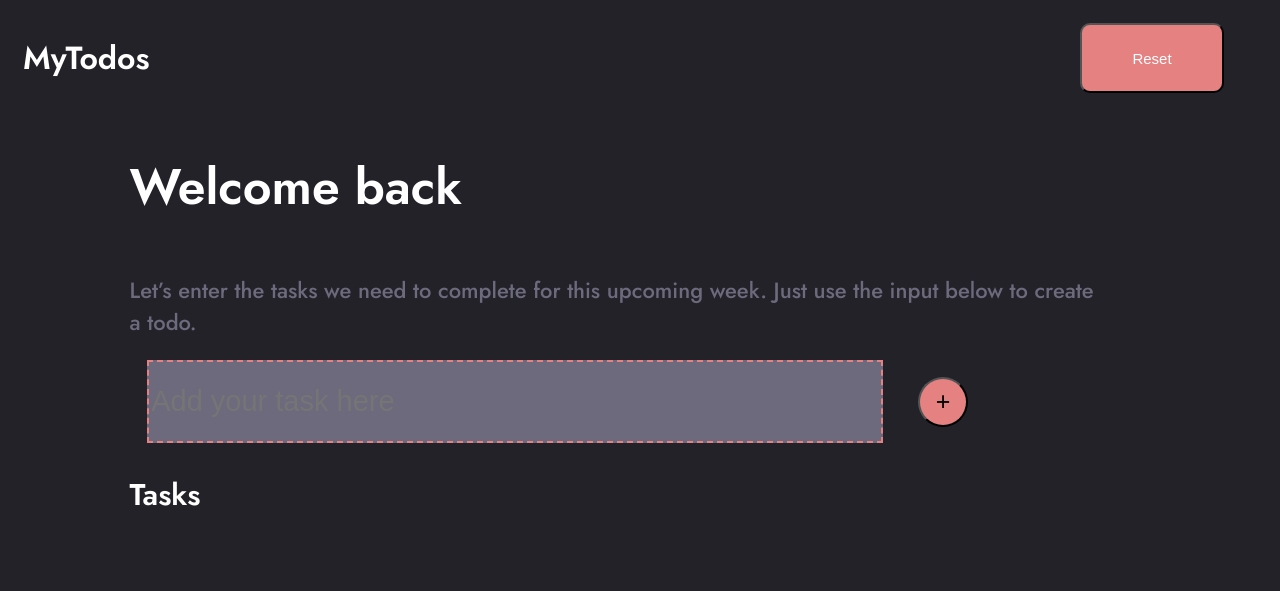
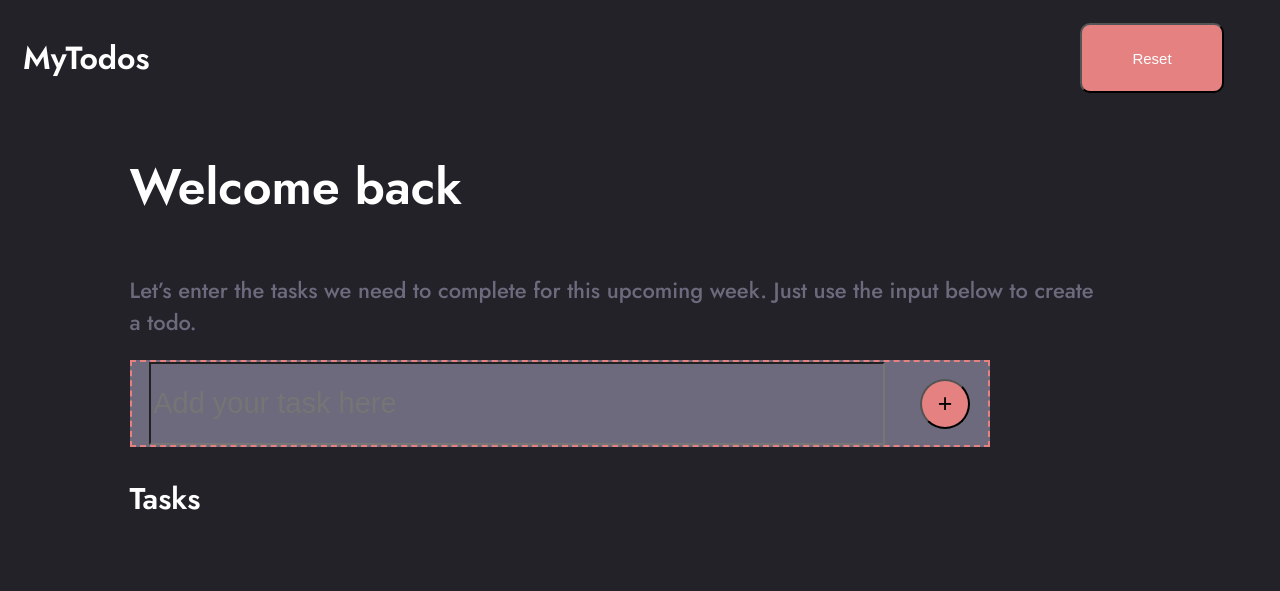
Before and after one commit to Ankita-Manmoandas/to-do-list, a plain HTML site: page index.html in a window 1280 px wide. Drawn offline with nearby package versions, Linux system fonts and the light colour scheme; files that its build step writes are made by us from their sources.

Commit message:
changed input container background to include the ubput and plus button

```diff
--- a/styles.scss
+++ b/styles.scss
@@ -160,13 +160,15 @@
       display: flex;
       justify-content: space-around;
       align-items: center;
+      background-color: $teritary-color;
+      border: $secondary-color dashed 2px;
 
     #input {
       height: 77px;
       width: 85%;
       font-size: 29px;
       background-color: $teritary-color;
-      border: $secondary-color dashed 2px;
+
     }
     }
     #plus_button {
```
